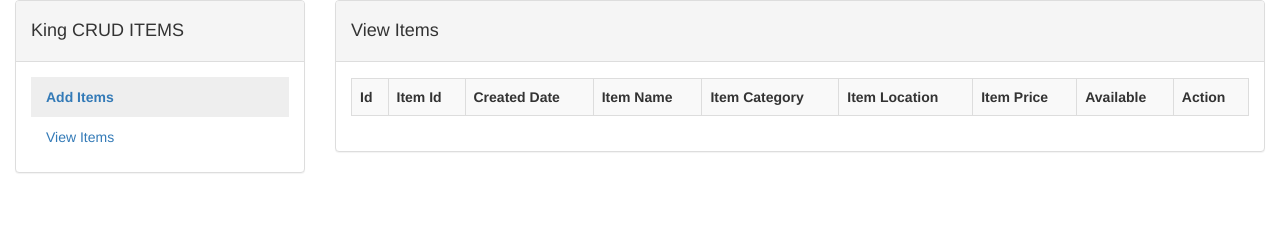
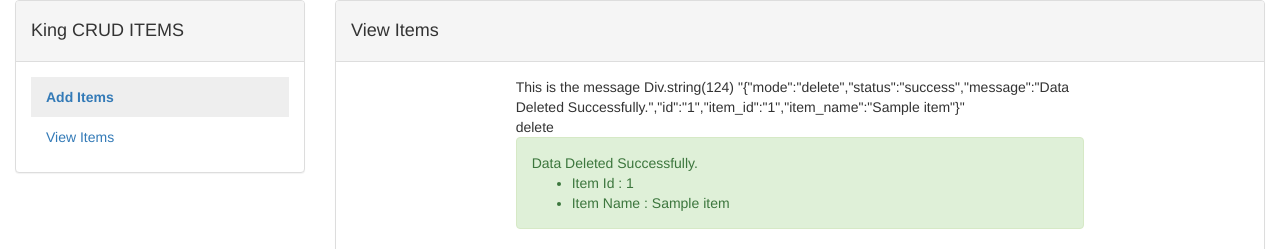
Before and after one commit to dibeshsharma/OOPCRUDAPP, a PHP site: page /local/delete.php?id=1 in a window 1280 px wide. Shown: the top 249 px of the page. Run offline with PHP 8.4, Linux system fonts and the light colour scheme; tables that the repository leaves empty or names only in its code hold one stand-in row (values such as "Sample post"); lists and menus that the app fills with data are empty; some libraries are stand-ins or nearby versions.

Commit message:
message div and crud responses

```diff
--- a/Model/CrudItems.php
+++ b/Model/CrudItems.php
@@ -162,10 +162,16 @@
                         $this->results['mode'] = "new";
                         $this->results['status'] = "success";
                         $this->results['message'] = "New Data inserted successfully.";
+                        $this->results['id'] = $this->id;
+                        $this->results['item_id'] = $this->item_id;
+                        $this->results['item_name'] = $this->item_name;
                     }else{
                         $this->results['mode'] = "new";
                         $this->results['status'] = "error";
                         $this->results['message']  = $stmt->error;
+                        $this->results['id'] = $this->id;
+                        $this->results['item_id'] = $this->item_id;
+                        $this->results['item_name'] = $this->item_name;
                     }
                 }
 
@@ -178,11 +184,21 @@
                     if($stmt->execute()){
                         $this->results['mode'] = "edit";
                         $this->results['status'] = "success";
-                        $this->results['message'] = "Data edited successfully for Item Id : $this->item_id.";
+                        $this->results['message'] = "Data edited successfully.";
+                        $this->results['id'] = $this->id;
+                        $this->results['item_id'] = $this->item_id;
+                        $this->results['item_name'] = $this->item_name;
                     }else{
                         $this->results['mode'] = "edit";
                         $this->results['status'] = "error";
                         $this->results['message']  = $stmt->error;
+                        $this->results['id'] = $this->id;
+                        $this->results['item_id'] = $this->item_id;
+                        $this->results['item_name'] = $this->item_name;
+                        // old value
+                        $this->results['old_item_id'] = $this->item_id;
+                        $this->results['item_name'] = $this->item_name;
+
                     }
                 }
 
@@ -200,9 +216,13 @@
     }
 
     public function deleteRecord($id){
+        $this->get_all_from_id($id);
         $sqlQuery = "DELETE FROM `ds_crud_items` WHERE `id` = $id";
         $this->dbHandler->deleteRecord($sqlQuery);
         $this->results = $this->dbHandler->results;
+        $this->results['id'] = $this->id;
+        $this->results['item_id'] = $this->item_id;
+        $this->results['item_name'] = $this->item_name;
         return json_encode($this->results);
     }
 }
--- a/delete.php
+++ b/delete.php
@@ -10,8 +10,7 @@
 $crudItems->set_mode("delete");
 $mode = $crudItems->get_mode();
 
-include('phpScript.php')
-
+include('phpScript.php');
 ?>
 <!DOCTYPE html>
 <html lang="en">
--- a/edit.php
+++ b/edit.php
@@ -10,8 +10,7 @@
 $crudItems->set_mode("edit");
 $mode = $crudItems->get_mode();
 
-include('phpScript.php')
-
+include('phpScript.php');
 ?>
 <!DOCTYPE html>
 <html lang="en">
--- a/phpScript.php
+++ b/phpScript.php
@@ -1,13 +1,19 @@
 <?php
 use Console\Model\CrudItems;
+
+//check if session has started
+if (session_status() === PHP_SESSION_NONE) {
+    session_start();
+}
 
 $errors = [];
 $response = [];
 
 if($mode == 'delete'){
+    echo $crudItems->get_id();
     $id = $_GET['id'];
     $response = $crudItems->deleteRecord($id);
-    $_SESSION['delete'] = $response;
+    $_SESSION['response'] = $response;
 }
 
 if($mode == 'edit'){
@@ -114,9 +120,8 @@
 
         // Get the server side response
         $response = submitForm($postData);
-        $responseArray = json_decode($response, TRUE);
-        $_SESSION['response'] = $responseArray;
-        $mode = $responseArray['messages']['mode'];
+        $_SESSION['response'] = $response;
+
         if($mode == "new"){
             //Reset the form
             $crudItems = new CrudItems();
@@ -130,13 +135,6 @@
         }
     }
 }
-
-// function $crudItems->dbHandler->sanitize($data) {
-//   $data = trim($data);
-//   $data = stripslashes($data);
-//   $data = htmlspecialchars($data);
-//   return $data;
-// }
 
 function submitForm($postData)
 {
--- a/views/items/create.php
+++ b/views/items/create.php
@@ -20,7 +20,7 @@
                 <form role="form" method="post" action="" class="col-md-6 col-md-offset-3">
                     <fieldset>
                         <div class="form-group">
-                            <h4>PHP Forms for Developers</h4>
+                            <h4>King - Add Crud Items</h4>
                         </div>
                         <div class="form-group">
                         <input class="form-control" placeholder="id" name="id" type="number" autofocus value="<?php echo $id; ?>">
--- a/views/items/messageDiv.php
+++ b/views/items/messageDiv.php
@@ -1,5 +1,6 @@
 <div class="col-md-8 col-md-offset-2">
 <?php
+    echo "This is the message Div.";
     //Error messages for empty form feilds
     if(!empty($errors)){
         echo "<div class='alert alert-danger'>";
@@ -11,42 +12,30 @@
         echo "</div>";
     }
 
-    //var_dump($_SESSION['delete']);
-
-    if(!empty($_SESSION['delete'])){
-        $response = $_SESSION['delete'];
-        if(isset($response['status'])){
-            if($response['status'] == 'success'){
+    // $response is an object
+    if(!empty($_SESSION['response'])){
+        $response = $_SESSION['response'];
+        var_dump($response);
+        echo "<br/>";
+        $response = json_decode($response); // this is an object
+        echo $response->mode;
+        echo "<br/>";
+        if(isset($response->status)){
+            if($response->status == 'success'){
                 echo "<div class='alert alert-success'>";
+                echo $response->message;
                 echo "<ul>";
-                    echo "<li>".$response['message']."</li>";
+                    echo "<li>"."Item Id : ".$response->item_id."</li>";
+                    echo "<li>"."Item Name : ".$response->item_name."</li>";
                 echo "</ul>";
             echo "</div>";
             } else {
                 echo "<div class='alert alert-danger'>";
-                    echo "<ul>";
-                        echo "<li>".$response['message']."</li>";
-                    echo "</ul>";
-                echo "</div>";
-            }
-        }
-        unset($_SESSION['delete']);
-    }
-
-    if(!empty($_SESSION['response'])){
-        $responseArray = $_SESSION['response'];
-        if(isset($responseArray['messages']['status'])){
-            if($responseArray['messages']['status'] == 'success'){
-                echo "<div class='alert alert-success'>";
+                echo $response->message;
                 echo "<ul>";
-                    echo "<li>".$responseArray['messages']['message']."</li>";
+                    echo "<li>"."Item Id : ".$response->item_id."</li>";
+                    echo "<li>"."Item Name : ".$response->item_name."</li>";
                 echo "</ul>";
-            echo "</div>";
-            } else {
-                echo "<div class='alert alert-danger'>";
-                    echo "<ul>";
-                        echo "<li>".$responseArray['messages']['message']."</li>";
-                    echo "</ul>";
                 echo "</div>";
             }
         }
--- a/views/items/view.php
+++ b/views/items/view.php
@@ -28,6 +28,12 @@
         <?php
         if(!empty($items)){
           foreach ($items as $item) {
+
+            if($item['available'] == "1"){
+              $item['available'] ="Yes";
+            }else{
+              $item['available'] = "No";
+            }
             echo "<tr>";
               echo "<td>".$item['id']."</td>";
               echo "<td>".$item['item_id']."</td>";
@@ -42,9 +48,9 @@
               echo " ";
               echo "<a href=$root"."local/Console/delete.php?id=".$item['id']." class=\"btn btn-danger\"".">Delete</a>";
               echo "</td>";
+              echo "</tr>";
           }
         }
-
         ?>
       </table>
     </div>
```
Also changed, not shown: process.php (+2 -10 lines).
